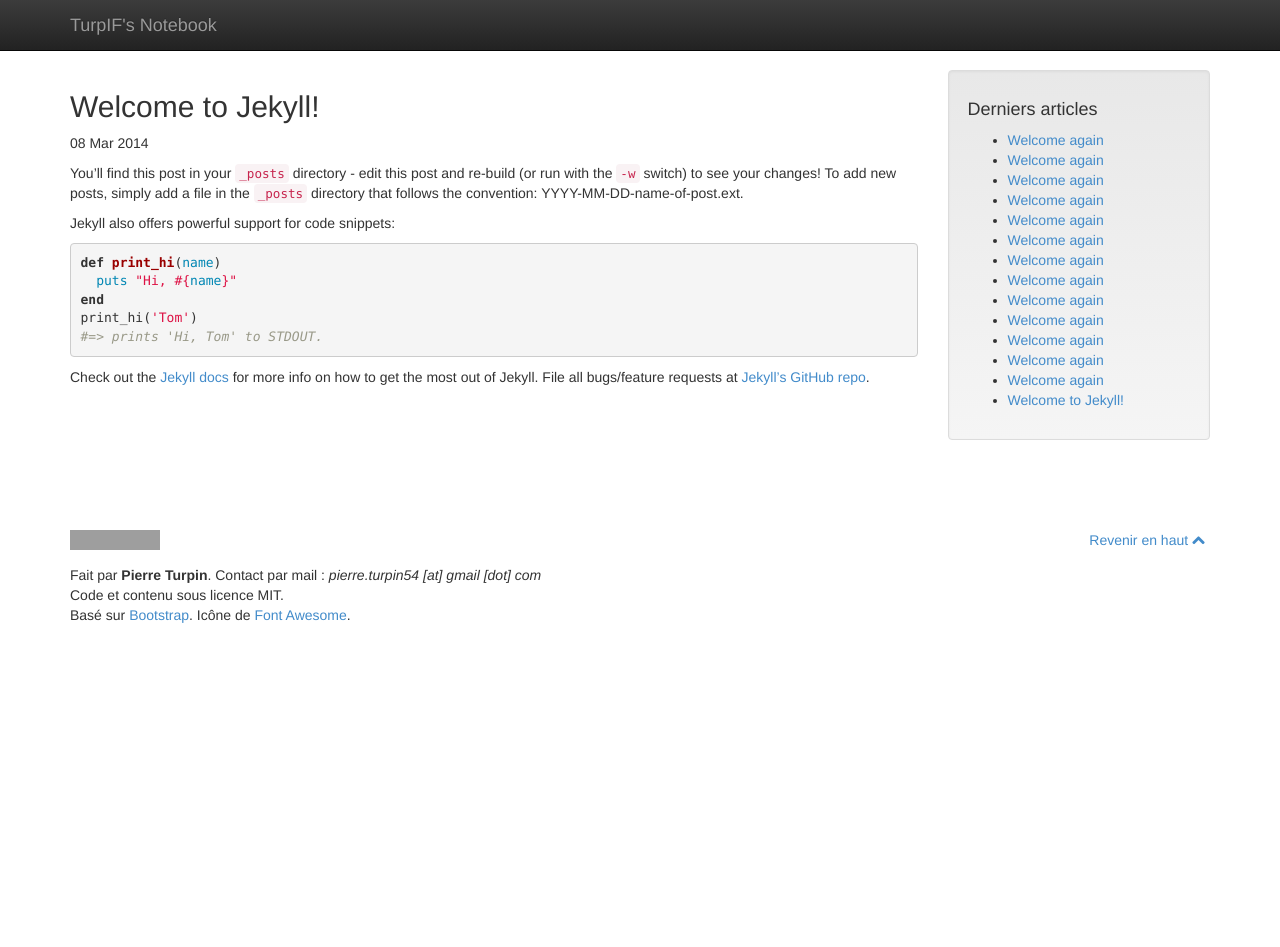
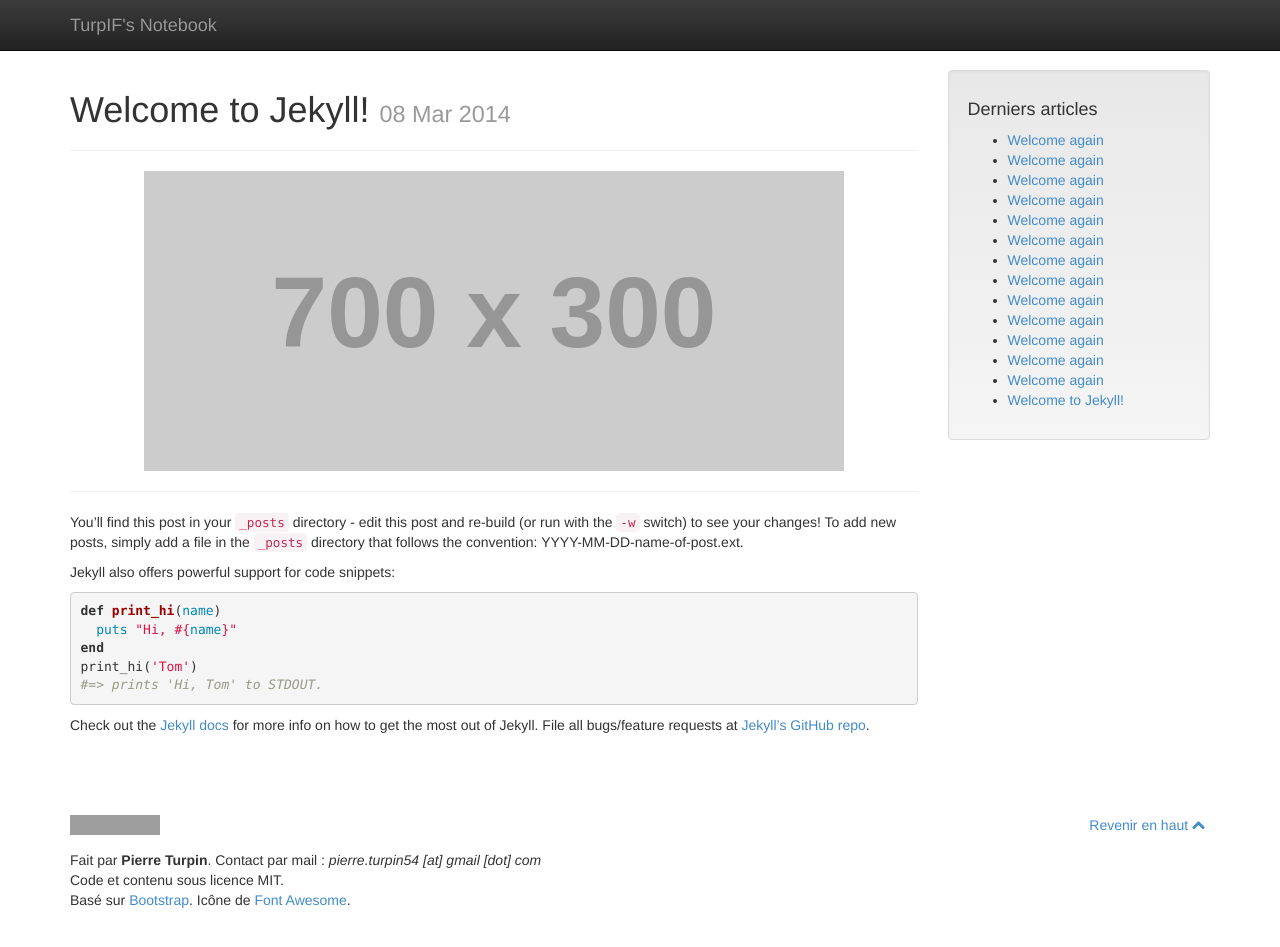
Before and after one commit to TurpIF/TurpIF.github.io, a Jekyll site: the page built from _posts/2014-03-08-welcome-to-jekyll.markdown, in a window 1280 px wide and 990 px high. Shown: the top 947 px of the window. Built offline with Jekyll 4.4.1, drawn with Linux system fonts in a browser that asks for light colours; Markdown is read by kramdown in place of the engine named in the settings; grey boxes are pictures that could not be loaded.

Commit message:
Add the article's page

```diff
--- a/_layouts/default.html
+++ b/_layouts/default.html
@@ -38,7 +38,7 @@
           {{ content }}
         </div>
         <div class="col-sm-3">
-          <div class="well">
+          <div class="well" role="complementary">
             <h4>Derniers articles</h4>
             <ul class="">
               {% for post in site.posts %}
--- a/_layouts/post.html
+++ b/_layouts/post.html
@@ -1,9 +1,13 @@
 ---
 layout: default
 ---
-<h2>{{ page.title }}</h2>
-<p class="meta">{{ page.date | date_to_string }}</p>
-
-<div class="post">
-{{ content }}
-</div>
+<h1>
+  {{ page.title }}
+  <small>{{ page.date | date_to_string }}</p></small>
+</h1>
+<hr />
+{% if page.image %}
+<img src="{{ page.image }}" class="img-responsive center-block">
+<hr>
+{% endif %}
+<p>{{ content }}</p>
```
